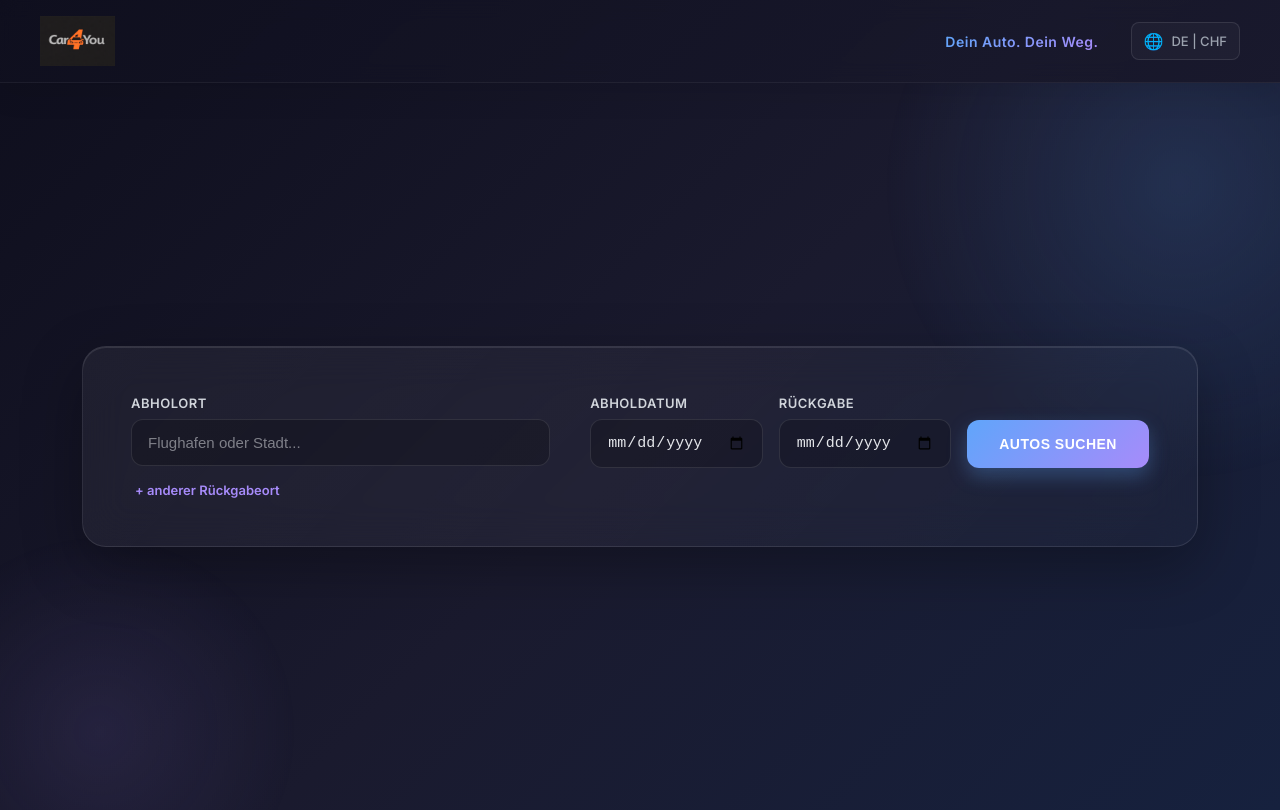
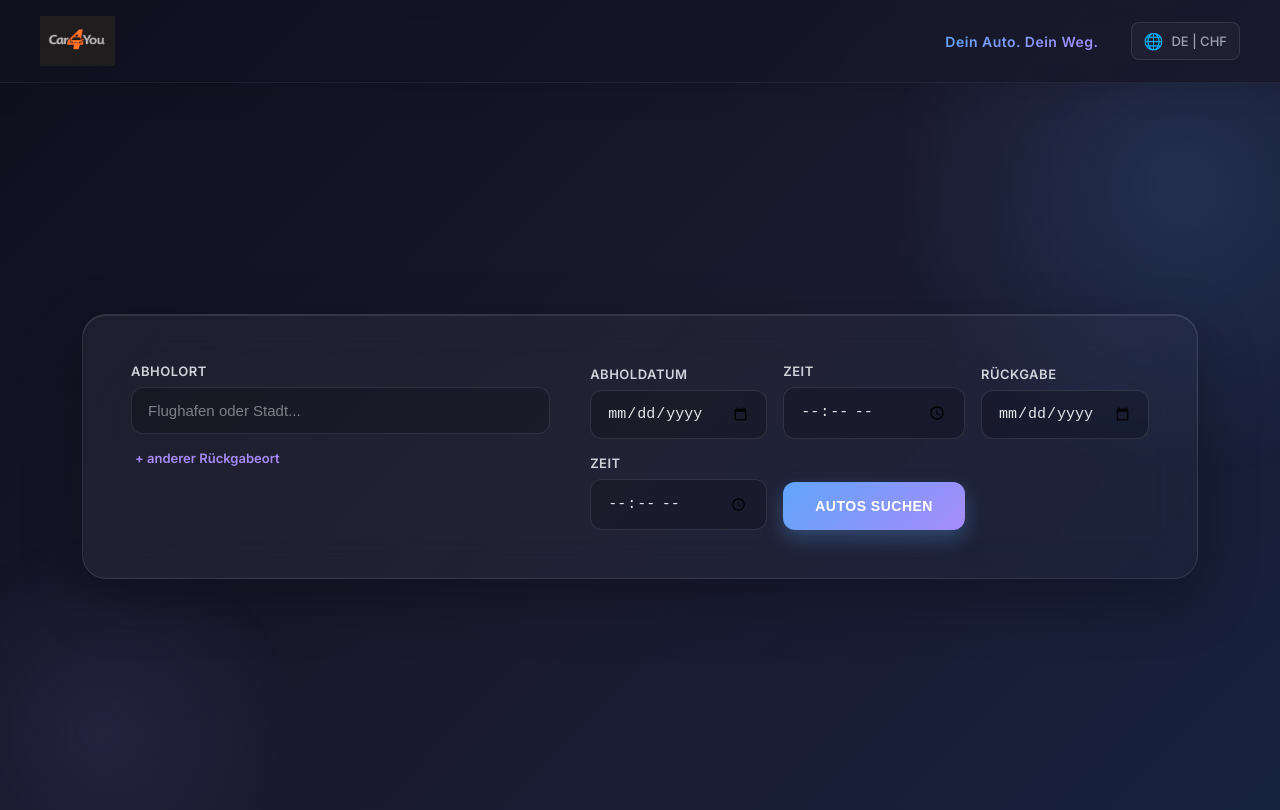
Before and after one commit to Matteo-Italiano/Car4You, a React (Vite) app: page / in a window 1280 px wide. Built offline with nearby package versions, Linux system fonts and the light colour scheme.

Commit message:
time abfragen

```diff
--- a/src/pages/Home.jsx
+++ b/src/pages/Home.jsx
@@ -11,7 +11,9 @@ const Home = () => {
     pickupLoc: '',
     returnLoc: '',
     startDate: '',
-    endDate: ''
+    pickupTime: '',
+    endDate: '',
+    returnTime: ''
   });
 
   const getTodayString = () => {
@@ -39,7 +41,7 @@ const Home = () => {
   };
 
   const handleSearch = () => {
-    if (!searchData.pickupLoc || !searchData.startDate || !searchData.endDate) {
+    if (!searchData.pickupLoc || !searchData.startDate || !searchData.pickupTime || !searchData.endDate || !searchData.returnTime) {
       alert("Bitte fülle alle Pflichtfelder aus!");
       return;
     }
@@ -137,12 +139,32 @@ const Home = () => {
             </div>
 
             <div className="input-group">
+              <label>Zeit</label>
+              <input
+                type="time"
+                name="pickupTime"
+                value={searchData.pickupTime}
+                onChange={handleChange}
+              />
+            </div>
+
+            <div className="input-group">
               <label>Rückgabe</label>
               <input
                 type="date"
                 name="endDate"
                 min={searchData.startDate || getTodayString()}
                 value={searchData.endDate}
+                onChange={handleChange}
+              />
+            </div>
+
+            <div className="input-group">
+              <label>Zeit</label>
+              <input
+                type="time"
+                name="returnTime"
+                value={searchData.returnTime}
                 onChange={handleChange}
               />
             </div>
```
